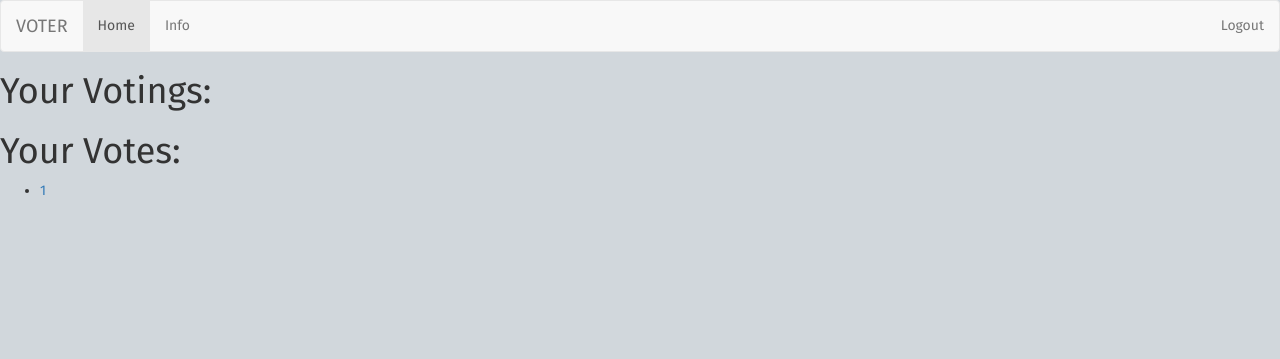
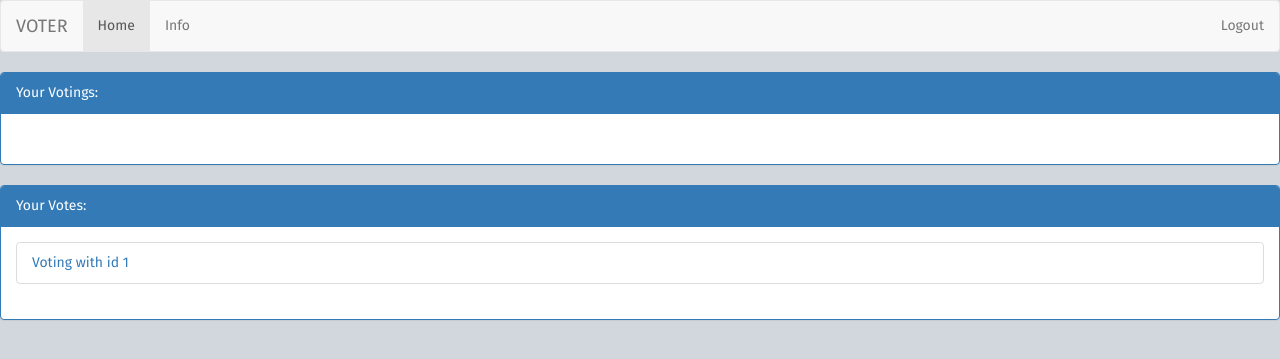
Before and after one commit to KarolWozniak/VoterApp, a Django app: page /voter/info/ in a window 1280 px wide. Shown: the top 359 px of the page. Run offline with Django 3.2, Linux system fonts and the light colour scheme; a user stored in the database is signed in; tables that the repository leaves empty hold one stand-in row (values such as "Sample post"); some libraries are stand-ins or nearby versions.

Commit message:
Create new listview design

```diff
--- a/voter/templates/voter/info.html
+++ b/voter/templates/voter/info.html
@@ -5,20 +5,28 @@
     <link rel="stylesheet" href="{% static 'voter/main_styles.css' %}">
 {% endblock %}
 {% block content %}
-<h1>Your Votings:</h1>
-<ul>
+<div class="panel panel-primary">
+<div class="panel-heading">Your Votings:</div>
+<div class="panel-body">
+<ul class="list-group">
     {% for voting in object_list %}
     {% if voting.author == user.get_username %}
-    <li><a href ="{%url 'monitor' voting.id%}">{{voting.id}}</a></li>
+    <li class="list-group-item"><a href ="{%url 'monitor' voting.id%}">Voting with id {{voting.id}}</a></li>
     {% endif %}
 {% endfor %}
 </ul>
-<h1>Your Votes:</h1>
-<ul>
+</div>
+</div>
+<div class="panel panel-primary">
+        <div class="panel-heading">Your Votes:</div>
+        <div class="panel-body">
+                <ul class="list-group">
                         {% for vote in votes %}
                             {% if vote.user_name == user.get_username %}
-    <li><a href ="{%url 'monitor' vote.voting_id.id %}">{{vote.voting_id.id}}</a></li>
+                        <li class="list-group-item"><a href ="{%url 'monitor' vote.voting_id.id %}">Voting with id {{vote.voting_id.id}}</a></li>
                         {% endif %}
                     {% endfor %}
                     </ul>
+        </div>
+        </div>
 {% endblock %}
```
Lines whose indentation alone changed are shown as unchanged.
